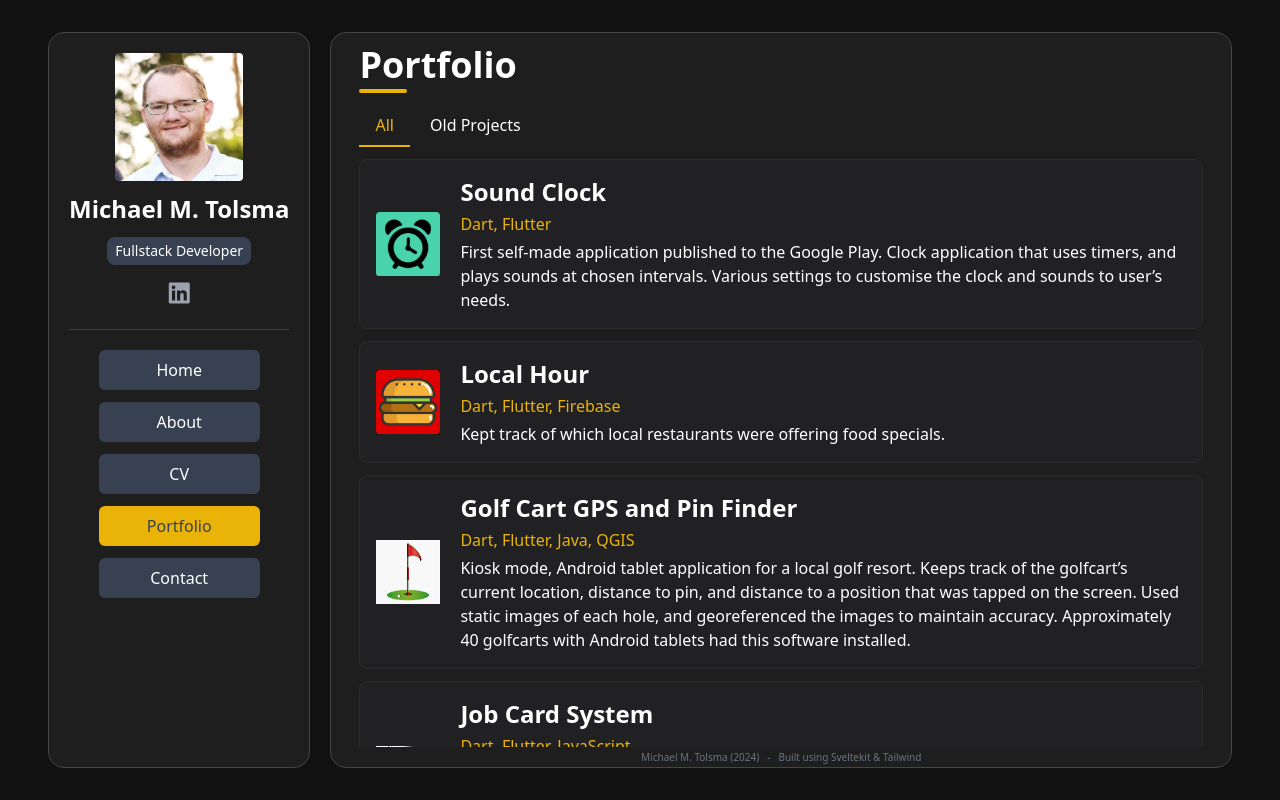
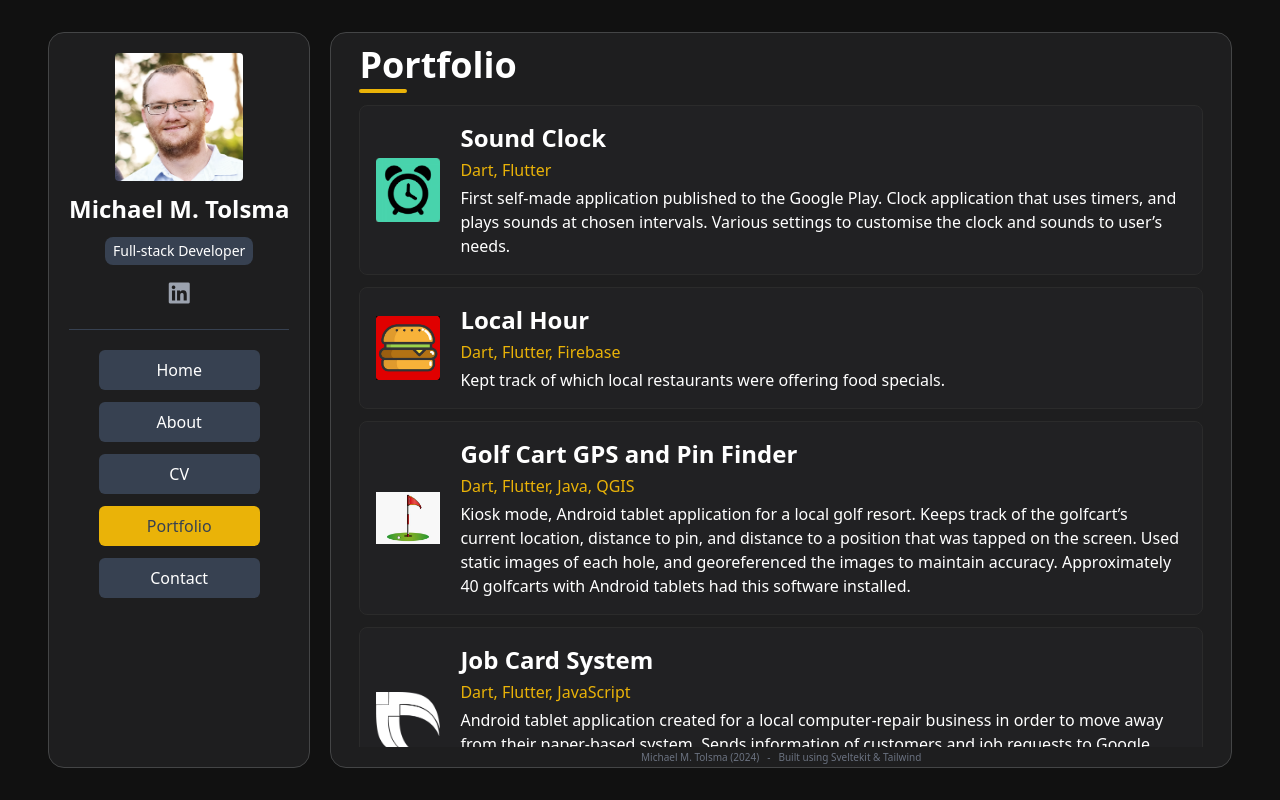
Before and after one commit to mmtolsma/mmtolsma.github.io, a SvelteKit app: page /portfolio in a window 1280 px wide. Built offline with nearby package versions, Linux system fonts and the light colour scheme.

Commit message:
Polish UI: footer year, contact button, portfolio fixes, spacing/wording consistency

```diff
--- a/src/components/Footer.svelte
+++ b/src/components/Footer.svelte
@@ -1,6 +1,10 @@
+<script>
+  const year = new Date().getFullYear();
+</script>
+
 <div class="flex flex-row gap-2 text-xxxs sm:text-xxs text-center text-gray-500 justify-center mb-1 pt-1 px-4">
   <div>
-    Michael M. Tolsma (2024)
+    Michael M. Tolsma ({year})
   </div>
   <div>-</div>
   <div>
--- a/src/components/NavCard.svelte
+++ b/src/components/NavCard.svelte
@@ -27,7 +27,7 @@
     <div class="flex flex-col items-center">
       <img src="/profile-pic.png" class="mb-3 rounded w-32 h-32" alt="Michael Tolsma smiling" />
       <div class="text-2xl font-bold mb-3">Michael M. Tolsma</div>
-      <div class="py-1 px-2 mb-3 text-sm rounded-lg bg-gray-700">Fullstack Developer</div>
+      <div class="py-1 px-2 mb-3 text-sm rounded-lg bg-gray-700">Full-stack Developer</div>
       <a href="https://www.linkedin.com/in/michael-tolsma-46a296209" target="_blank" rel="noopener" aria-label="LinkedIn profile" class="mb-5 text-2xl text-gray-400 hover:text-white">
         <span class="fa-brands fa-linkedin"></span>
       </a>
@@ -49,7 +49,7 @@
       <img src="/profile-pic.png" class="rounded w-20 h-20" alt="Michael Tolsma smiling" />
       <div class="ml-4">
         <div class="text-2xl font-bold mb-3">Michael M. Tolsma</div>
-        <div class="inline-block text-sm rounded-lg bg-gray-700 px-2 py-1">Fullstack Developer</div>
+        <div class="inline-block text-sm rounded-lg bg-gray-700 px-2 py-1">Full-stack Developer</div>
         <a href="https://www.linkedin.com/in/michael-tolsma-46a296209" target="_blank" rel="noopener" aria-label="LinkedIn profile" class="ml-2 text-xl text-gray-400 hover:text-white">
           <span class="fa-brands fa-linkedin"></span>
         </a>
@@ -84,7 +84,7 @@
         <img src="/profile-pic.png" class="rounded w-12 h-12" alt="Michael Tolsma smiling" />
         <div class="ml-4">
           <div class="font-bold">Michael M. Tolsma</div>
-          <div class="inline-block text-xxs rounded-lg bg-gray-700 p-1">Fullstack Developer</div>
+          <div class="inline-block text-xxs rounded-lg bg-gray-700 p-1">Full-stack Developer</div>
           <a href="https://www.linkedin.com/in/michael-tolsma-46a296209" target="_blank" rel="noopener" aria-label="LinkedIn profile" class="ml-2 text-gray-400 hover:text-white">
             <span class="fa-brands fa-linkedin"></span>
           </a>
--- a/src/routes/contact/+page.svelte
+++ b/src/routes/contact/+page.svelte
@@ -16,7 +16,7 @@
 <div class="flex-1 overflow-y-auto">
   <div class="mx-3 mb-5 sm:mx-5">
     <div class="container mx-auto">
-      <h1 class="text-2xl font-bold mb-4">Contact Form</h1>
+      <p class="mb-4">Have a question or want to work together? Send me a message.</p>
       <form action={import.meta.env.VITE_VERCEL_URL} method="POST" class="space-y-4 text-black" on:submit={handleSubmit}>
         <div class="grid grid-cols-1 gap-4 sm:flex sm:space-x-4">
           <div class="flex-1">
@@ -30,7 +30,7 @@
           <textarea placeholder="Your Message" class="w-full p-2 border border-gray-300 rounded" name="message" rows="10" required></textarea>
         </div>
         <div class="flex flex-row sm:justify-end">
-          <button type="submit" class="p-4 bg-black text-white text-lg rounded w-full sm:w-[150px]" disabled={$loading}>
+          <button type="submit" class="py-2 px-6 bg-yellow-500 text-gray-900 font-medium hover:bg-yellow-400 text-lg rounded w-full sm:w-auto whitespace-nowrap disabled:opacity-70" disabled={$loading}>
             {#if $loading}
               <svg class="animate-spin h-5 w-5 mx-auto" xmlns="http://www.w3.org/2000/svg" fill="none" viewBox="0 0 24 24">
                 <circle class="opacity-25" cx="12" cy="12" r="10" stroke="currentColor" stroke-width="4"></circle>
--- a/src/routes/cv/+page.svelte
+++ b/src/routes/cv/+page.svelte
@@ -31,7 +31,7 @@
 
 <div class="flex-1 overflow-y-auto">
   <div class="mx-3 mb-5 sm:mx-5">
-    <div class="flex flex-col gap-3 justify-between xl:justify-normal">
+    <div class="flex flex-col gap-6">
       <div class="profile">
         <div class="items-center md:justify-center mb-2">
           <span class="text-xl sm:text-2xl lg:text-3xl text-yellow-500 fa fa-user mr-1"></span>
@@ -75,7 +75,7 @@
         </div>
       </div>
 
-      <div class="skills mb-5">
+      <div class="skills">
         <div class="items-center justify-center mb-3">
           <span class="text-xl sm:text-2xl lg:text-3xl text-yellow-500 fa fa-wrench mr-1"></span>
           <span class="text-xl sm:text-2xl lg:text-3xl font-bold">Skills</span>
@@ -129,7 +129,7 @@
         </div>
       </div>
 
-      <div class="languages mb-3">
+      <div class="languages">
         <div class="items-center justify-center mb-2">
           <span class="text-xl sm:text-2xl lg:text-3xl text-yellow-500 fa fa-language mr-1"></span>
           <span class="text-xl sm:text-2xl lg:text-3xl font-bold">Languages</span>
--- a/src/routes/portfolio/+page.svelte
+++ b/src/routes/portfolio/+page.svelte
@@ -38,6 +38,7 @@
 
 <div class="flex-1 overflow-y-auto">
   <div class="mx-3 mb-5 sm:mx-5">
+    {#if uniqueCategories.length > 1}
       <div class="mb-3">
         <button class={`py-2 px-4 ${activeTab === 'all' ? 'border-b-2 border-yellow-500 text-yellow-500' : ''}`} on:click={() => selectTab("all")}>
           All
@@ -48,13 +49,14 @@
           </button>
         {/each}
       </div>
+    {/if}
 
     <div class="grid grid-cols-1 gap-3">
       {#each getFilteredItems() as item}
         <div class="bg-sub-card border border-sub-card-border rounded-lg p-4 text-center sm:text-left">
           <div class="sm:flex sm:flex-row items-center gap-5">
             <div class="sm:flex-none sm:justify-start">
-              <img src="/{item.image}" class="w-16 h-16 mb-2 mx-auto sm:mb-0 sm:mx-0" alt="Michael Tolsma smiling" />
+              <img src="/{item.image}" class="w-16 h-16 object-contain mb-2 mx-auto sm:mb-0 sm:mx-0" alt="{item.name} app icon" />
             </div>
             <div>
               <div class="text-2xl font-bold mb-1">
@@ -68,7 +70,7 @@
               </p>
               {#if item.link}
                 <div class="mt-5 sm:mt-1">
-                  <a href={item.link} class="button rounded-md bg-gray-700 p-2 sm:p-0 sm:rounded-none sm:bg-transparent sm:button-none sm:text-blue-500" target="_blank">
+                  <a href={item.link} class="button rounded-md bg-gray-700 p-2 sm:p-0 sm:rounded-none sm:bg-transparent sm:button-none sm:text-yellow-500" target="_blank">
                     Link to App
                   </a>
                 </div>
```
Lines whose indentation alone changed are shown as unchanged.
